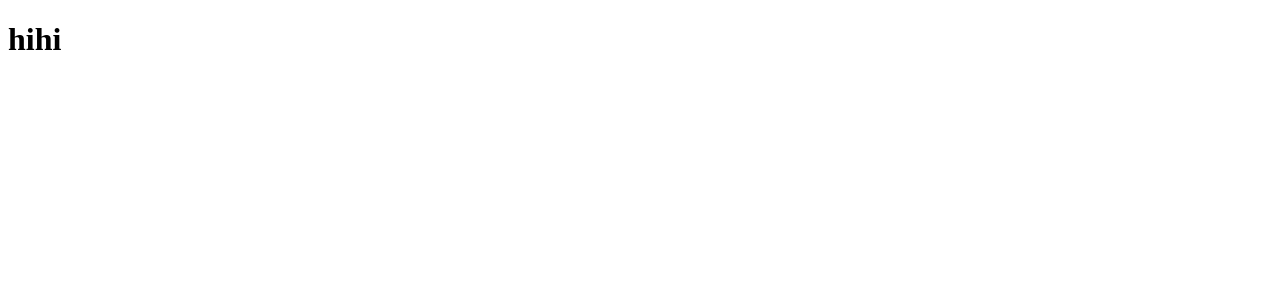
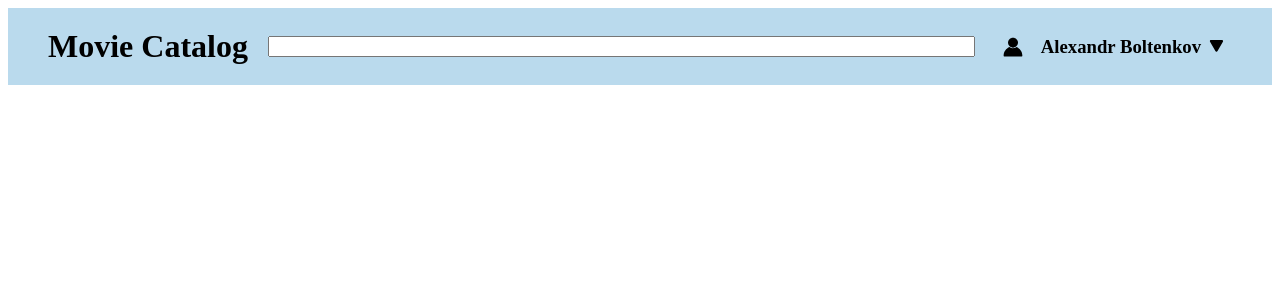
Before and after one commit to OscarRaizer/Movie-Catalog, a Vue app: page / in a window 1280 px wide. Shown: the top 300 px of the page. Built offline with nearby package versions, Linux system fonts and the light colour scheme.

Commit message:
feat: add header

```diff
--- a/index.html
+++ b/index.html
@@ -1,10 +1,10 @@
-<!DOCTYPE html>
+<!doctype html>
 <html lang="en">
   <head>
-    <meta charset="UTF-8">
-    <link rel="icon" href="/favicon.ico">
-    <meta name="viewport" content="width=device-width, initial-scale=1.0">
-    <title>Vite App</title>
+    <meta charset="UTF-8" />
+    <link rel="icon" href="/favicon.ico" />
+    <meta name="viewport" content="width=device-width, initial-scale=1.0" />
+    <title>Movie-Catalog</title>
   </head>
   <body>
     <div id="app"></div>
--- a/src/App.vue
+++ b/src/App.vue
@@ -1,7 +1,9 @@
-<script setup></script>
+<script setup>
+import HeaderApp from './components/HeaderApp.vue'
+</script>
 
 <template>
-  <h1>hihi</h1>
+  <HeaderApp />
 </template>
 
 <style lang="scss" scoped></style>
--- /dev/null
+++ b/src/assets/css/colors.scss
@@ -0,0 +1 @@
+$color-blue: #badaed;
--- /dev/null
+++ b/src/assets/css/global.scss
@@ -0,0 +1,4 @@
+.container {
+  background-color: red;
+  padding: 20px 40px;
+}
--- /dev/null
+++ b/src/components/HeaderApp.vue
@@ -0,0 +1,29 @@
+<script setup>
+import SearchBar from './SearchBar.vue'
+import UserApp from './UserApp.vue'
+</script>
+
+<template>
+  <header class="header">
+    <div class="container">
+      <h1 class="header__title">Movie Catalog</h1>
+      <SearchBar />
+      <UserApp />
+    </div>
+  </header>
+</template>
+
+<style lang="scss" scoped>
+@import '../assets/css/colors.scss';
+.header .container {
+  display: flex;
+  justify-content: space-between;
+  align-items: center;
+  gap: 20px;
+  background-color: $color-blue;
+}
+
+.header__title {
+  margin: 0;
+}
+</style>
--- /dev/null
+++ b/src/components/SearchBar.vue
@@ -0,0 +1,9 @@
+<script></script>
+<template>
+  <input class="header_input" type="text" />
+</template>
+<style>
+.header_input {
+  flex-grow: 1;
+}
+</style>
--- /dev/null
+++ b/src/components/UserApp.vue
@@ -0,0 +1,60 @@
+<script></script>
+<template>
+  <div class="header__user user">
+    <img
+      class="user__image"
+      src="../assets/icons/user.svg"
+      width="20px"
+      height="20px"
+      alt="user icon"
+    />
+
+    <div class="user__settings">
+      <h3 class="user__name">Alexandr Boltenkov</h3>
+
+      <button class="user__settings-button">
+        <img
+          class="user__image"
+          src="../assets/icons/triangle.svg"
+          width="15px"
+          height="15px"
+          alt="open user settings"
+        />
+      </button>
+    </div>
+  </div>
+</template>
+<style lang="scss" scoped>
+.user {
+  display: flex;
+  justify-content: space-between;
+  align-items: center;
+  gap: 10px;
+}
+
+.user__settings {
+  display: flex;
+  align-items: center;
+  justify-content: center;
+}
+
+.user__name {
+  margin: 0;
+}
+
+.user__settings-button {
+  background: none;
+  border: none;
+  padding: 0;
+  cursor: pointer;
+}
+
+.user__image {
+  padding: 8px;
+}
+
+.user__settings-button:hover {
+  opacity: 0.5;
+  transform: scale(1.1);
+}
+</style>
--- a/src/main.js
+++ b/src/main.js
@@ -1,4 +1,5 @@
 import { createApp } from 'vue'
 import App from './App.vue'
+import './assets/css/global.scss'
 
 createApp(App).mount('#app')
```
Also changed, not shown: src/assets/icons/triangle.svg (added), src/assets/icons/user.svg (added).
